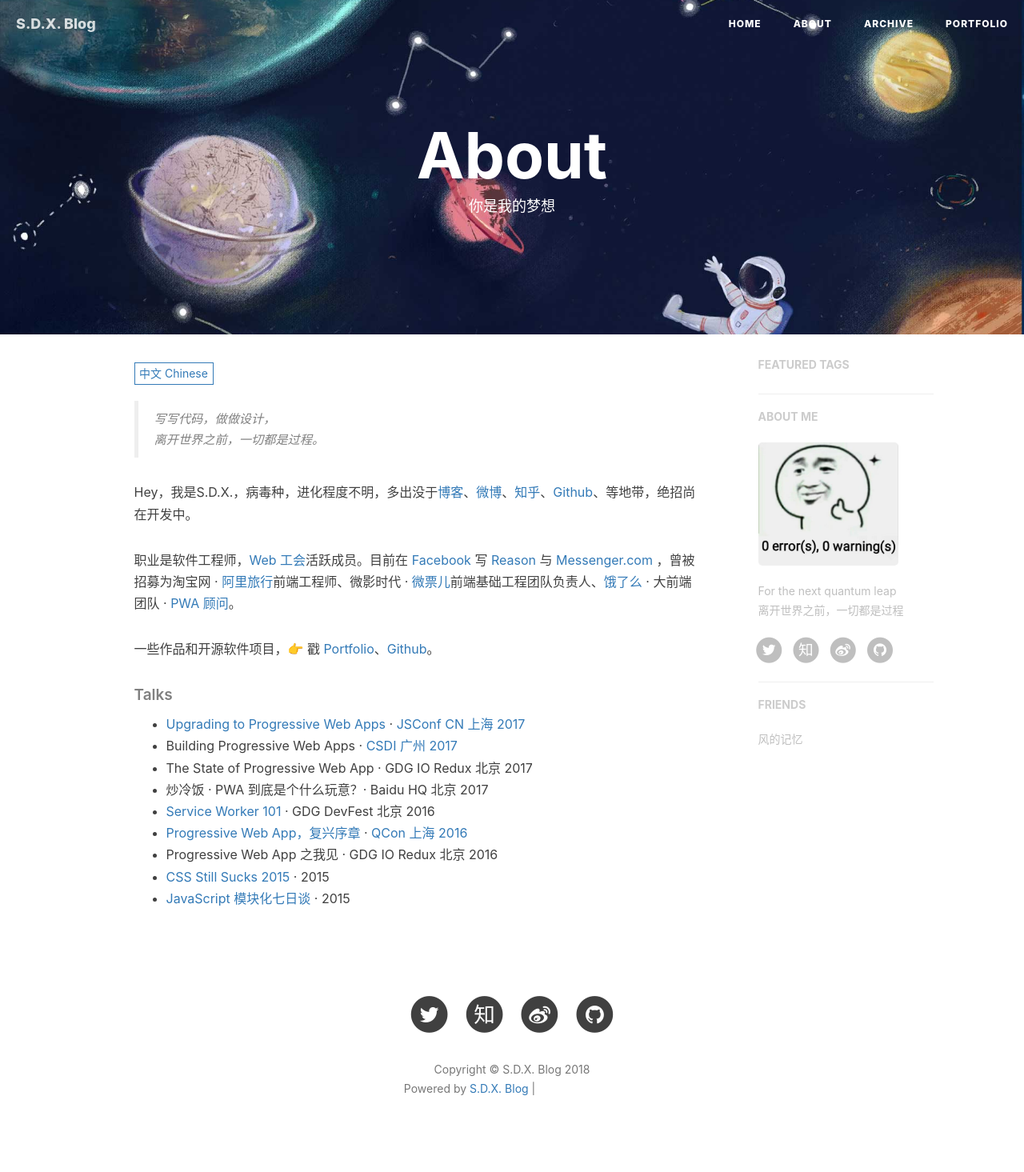
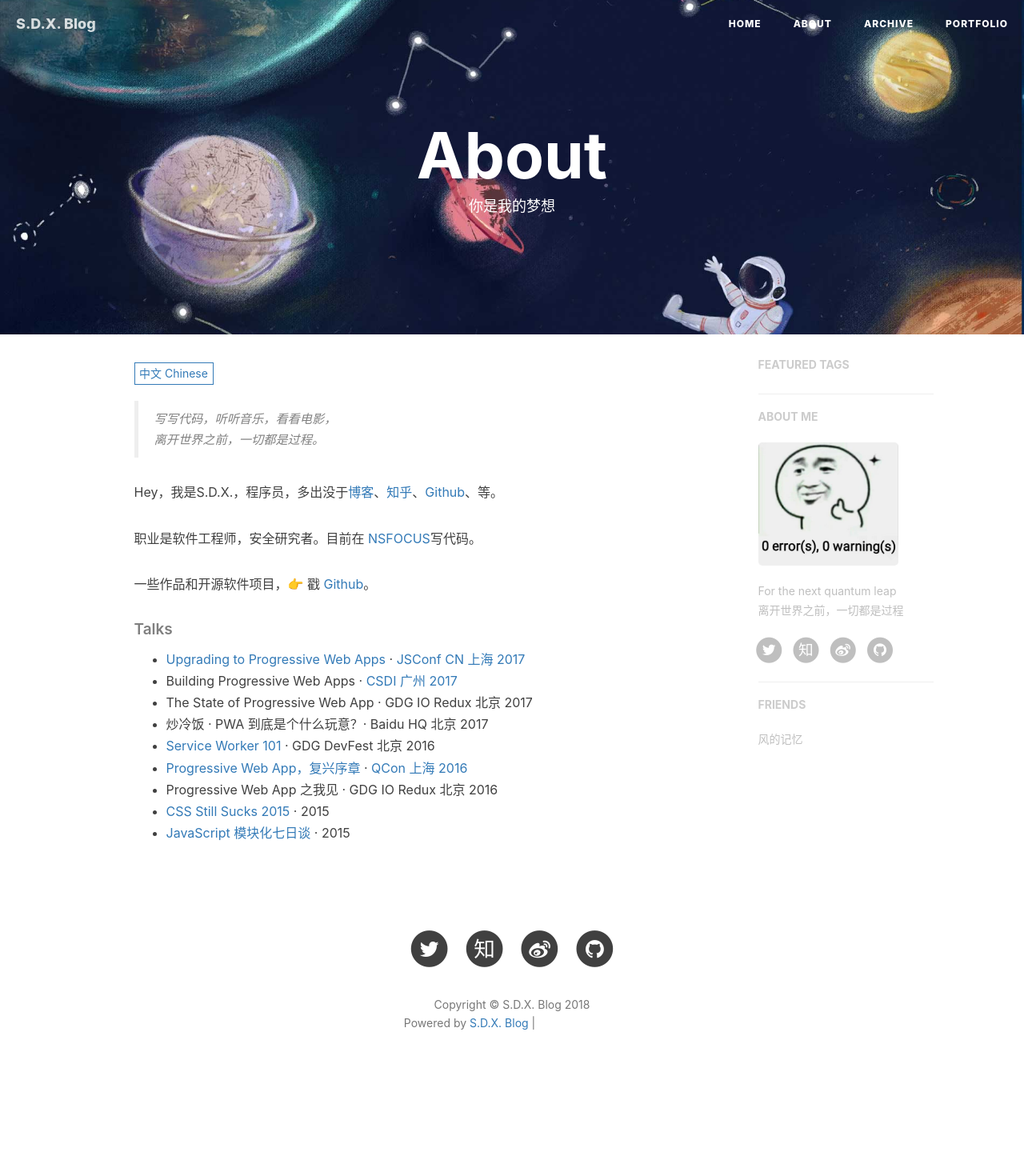
Before and after one commit to happyd0ggie/happyd0ggie.github.io, a Jekyll site: the page built from about.html, in a window 1280 px wide. Shown: the whole page at 80% size. Built offline with Jekyll 4.4.1, drawn with Linux system fonts in a browser that asks for light colours; nearby versions of some CDN libraries; comment, search, counter and statistics services are not loaded; after the commit the page ends 1383 px from its top, so only the background shows below that; grey boxes are pictures that could not be loaded.

Commit message:
update me

```diff
--- a/_includes/about/en.md
+++ b/_includes/about/en.md
@@ -3,9 +3,7 @@
 > Yet another man.
 
 
-Hi, I am *@S.D.X.* (Sheng, Dexiang), a software engineer & a designer. I am currently working on [Reason](https://reasonml.github.io/) and [Messenger.com](http://messenger.com/) at [Facebook](https://www.facebook.com/). I previously worked as Web Front-End Engineer at [Alibaba Trip](https://www.alitrip.com/); Web Front-End Infrastructure Team Lead at [Wepiao.com](https://www.crunchbase.com/organization/wepiao#/entity); And [Invited Consultant on PWA]((https://medium.com/elemefe/upgrading-ele-me-to-progressive-web-app-2a446832e509)) at [Ele.me](https://github.com/elemefe/).
-
-I studied Digital Media Art and graduated from [Communication University of China](https://en.wikipedia.org/wiki/Communication_University_of_China) by 2016, and am studying Computer Science at [Rochester Institute of Technology](https://en.wikipedia.org/wiki/Rochester_Institute_of_Technology) from 2017.
+Hi, I am *@S.D.X.* (Sheng, Dexiang), a software engineer & a designer. I am currently working on [NSFOCUS](https://www.nsfocus.com/).
 
 
 ##### Talks
--- a/_includes/about/zh.md
+++ b/_includes/about/zh.md
@@ -1,11 +1,11 @@
-> 写写代码，做做设计，
+> 写写代码，听听音乐，看看电影，
 > 离开世界之前，一切都是过程。
 
-Hey，我是S.D.X.，病毒种，进化程度不明，多出没于[博客](https://shengdexiang.github.io)、[微博](weibo.com/shengdexiang)、[知乎](https://www.zhihu.com/people/shengdexiang/pins/posts)、[Github](http://github.com/shengdexiang)、等地带，绝招尚在开发中。
+Hey，我是S.D.X.，程序员，多出没于[博客](https://shengdexiang.github.io)、[知乎](https://www.zhihu.com/people/shengdexiang/pins/posts)、[Github](http://github.com/shengdexiang)、等。
 
-职业是软件工程师，[Web 工会](https://medium.com/ben-and-dion/team-web-3315aa447fb2#.359a9c6cl)活跃成员。目前在 [Facebook](https://www.facebook.com/) 写 [Reason](https://reasonml.github.io/) 与 [Messenger.com](http://messenger.com/) ，曾被招募为淘宝网 · [阿里旅行](http://alitrip.com)前端工程师、微影时代 · [微票儿](http://www.wepiao.com/?r=movie)前端基础工程团队负责人、[饿了么](https://ele.me/) · 大前端团队 · [PWA 顾问](https://medium.com/elemefe/upgrading-ele-me-to-progressive-web-app-2a446832e509)。
+职业是软件工程师，安全研究者。目前在 [NSFOCUS](https://www.nsfocus.com/)写代码。
 
-一些作品和开源软件项目，👉 戳 [Portfolio](/portfolio)、[Github](http://github.com/shengdexiang)。
+一些作品和开源软件项目，👉 戳 [Github](http://github.com/shengdexiang)。
 
 
 ##### Talks
```
